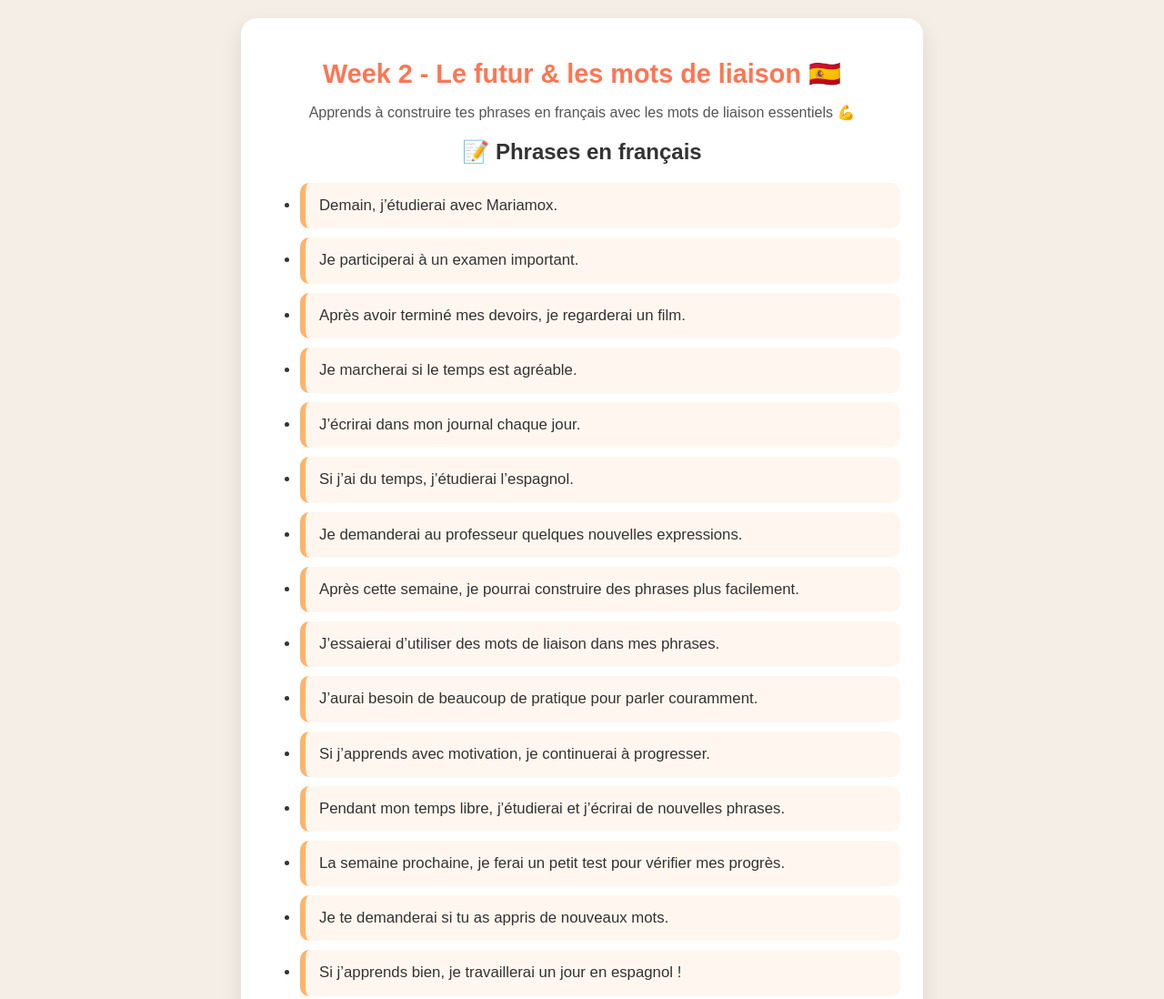
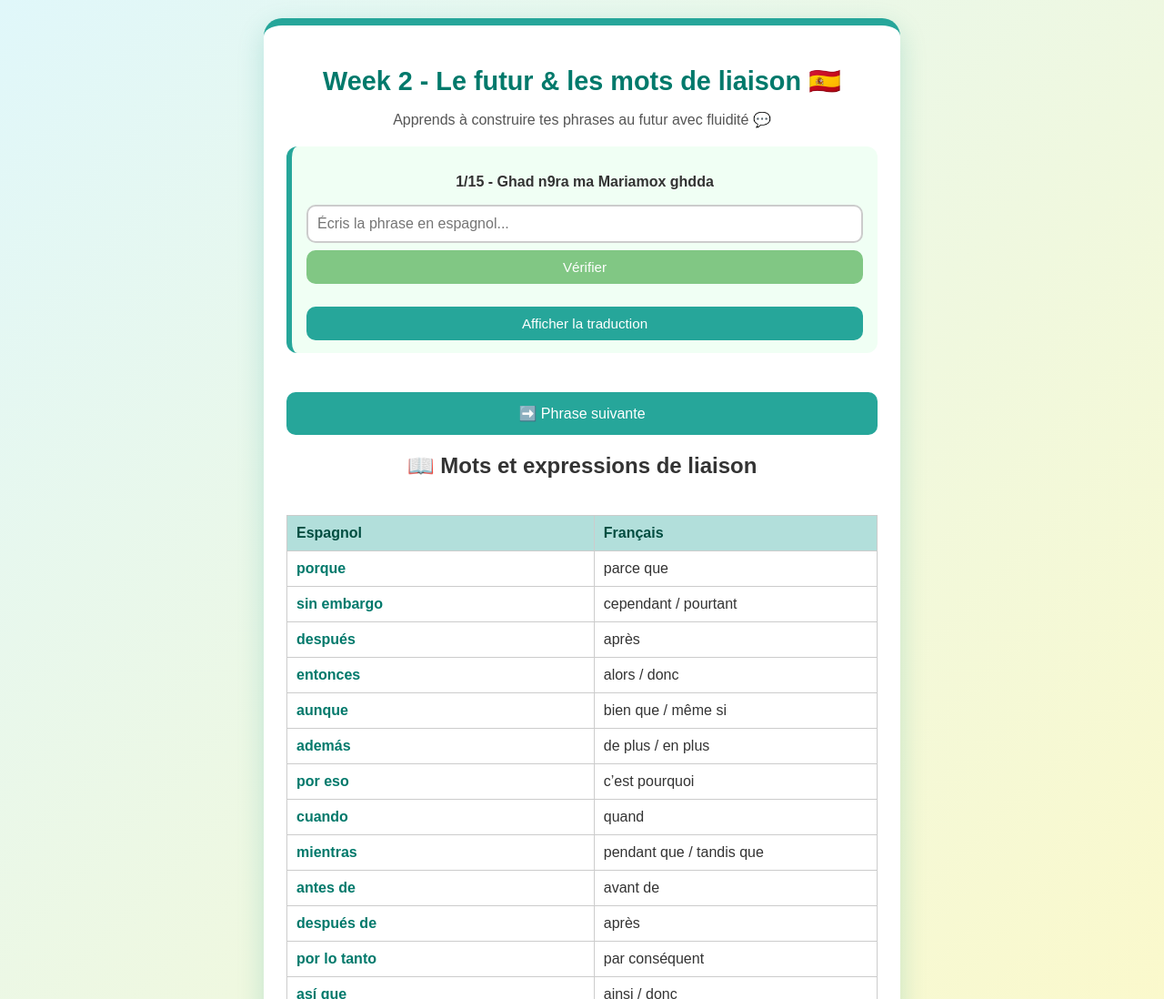
Before and after one commit to OthmaneWa3er/LearningSpanish, a plain HTML site: page week2.html in a window 1280 px wide. Shown: the top 1098 px of the page at 91% size. Drawn offline with Linux system fonts and the light colour scheme.

Commit message:
Update week2.html

```diff
--- a/week2.html
+++ b/week2.html
@@ -3,11 +3,11 @@
 <head>
   <meta charset="UTF-8">
   <meta name="viewport" content="width=device-width, initial-scale=1.0">
-  <title>Week 2 - Le futur & les mots de liaison 🇪🇸</title>
+  <title>Week 2 - Futur & Mots de liaison 🇪🇸</title>
   <style>
     body {
       font-family: 'Poppins', sans-serif;
-      background: #f5eee6;
+      background: linear-gradient(135deg, #e0f7fa, #fff9c4);
       margin: 0;
       padding: 20px 10px;
       color: #333;
@@ -17,73 +17,143 @@
 
     .container {
       width: 100%;
-      max-width: 700px;
+      max-width: 650px;
       background: white;
       padding: 25px;
-      border-radius: 18px;
-      box-shadow: 0 10px 25px rgba(0,0,0,0.1);
+      border-radius: 20px;
+      box-shadow: 0 10px 30px rgba(0, 150, 136, 0.2);
       text-align: center;
+      border-top: 8px solid #26a69a;
     }
 
     h1 {
       font-size: 1.8rem;
       margin-bottom: 8px;
-      color: #ff7553;
+      color: #00796b;
     }
 
     p.subtitle {
       color: #555;
       margin-bottom: 20px;
+      font-size: 1rem;
     }
 
-    ul {
-      text-align: left;
-      line-height: 1.8;
-      font-size: 1.05rem;
+    .sentence-card {
+      background: #f0fff4;
+      border-left: 6px solid #26a69a;
+      padding: 14px 16px;
+      margin-bottom: 18px;
+      border-radius: 12px;
+      transition: transform 0.3s;
     }
 
-    li {
-      background: #fff7ef;
-      border-left: 6px solid #ffb36b;
-      margin-bottom: 10px;
-      padding: 10px 15px;
-      border-radius: 10px;
-      transition: transform 0.2s;
+    .sentence-card:hover {
+      transform: translateY(-2px);
     }
 
-    li:hover {
-      transform: translateY(-2px);
+    .translation {
+      display: none;
+      margin-top: 10px;
+      color: #444;
+      font-size: 1rem;
+    }
+
+    .show-btn, .check-btn, .audio-btn, #nextBtn {
+      border: none;
+      border-radius: 10px;
+      color: white;
+      cursor: pointer;
+      transition: 0.3s;
+      font-size: 0.95rem;
+    }
+
+    .show-btn {
+      margin-top: 10px;
+      background: #26a69a;
+      padding: 10px 16px;
+      width: 100%;
+    }
+
+    .show-btn:hover {
+      background: #009688;
+    }
+
+    .input-area {
+      display: block;
+      margin-top: 12px;
+    }
+
+    .input-area input {
+      padding: 10px;
+      border: 2px solid #ccc;
+      border-radius: 10px;
+      width: 100%;
+      font-size: 1rem;
+      outline: none;
+      box-sizing: border-box;
+    }
+
+    .check-btn {
+      background: #81c784;
+      padding: 10px 16px;
+      margin-top: 8px;
+      width: 100%;
+    }
+
+    .check-btn:hover {
+      background: #66bb6a;
+    }
+
+    .feedback {
+      margin-top: 6px;
+      font-weight: 600;
+      font-size: 0.95rem;
+    }
+
+    .feedback.success { color: #2e7d32; }
+    .feedback.error { color: #c62828; }
+
+    #nextBtn {
+      margin-top: 25px;
+      background: #26a69a;
+      padding: 14px 24px;
+      width: 100%;
+      font-size: 1rem;
+    }
+
+    #nextBtn:hover {
+      background: #00796b;
     }
 
     table {
       width: 100%;
       border-collapse: collapse;
-      margin-top: 30px;
+      margin-top: 40px;
       font-size: 1rem;
     }
 
     th, td {
-      border: 1px solid #ddd;
+      border: 1px solid #ccc;
       padding: 10px;
       text-align: left;
     }
 
     th {
-      background: #ffe2c9;
-      color: #333;
+      background: #b2dfdb;
+      color: #004d40;
     }
 
     td:first-child {
       font-weight: 600;
-      color: #d15a00;
+      color: #00796b;
     }
 
     #backBtn {
       display: inline-block;
       margin-top: 25px;
       padding: 12px 20px;
-      background: #ff8d72;
-      color: white;
+      background: #80cbc4;
+      color: #004d40;
       border: none;
       border-radius: 12px;
       font-size: 1rem;
@@ -92,33 +162,18 @@
     }
 
     #backBtn:hover {
-      background: #ff7553;
+      background: #4db6ac;
+      color: white;
     }
   </style>
 </head>
 <body>
   <div class="container">
     <h1>Week 2 - Le futur & les mots de liaison 🇪🇸</h1>
-    <p class="subtitle">Apprends à construire tes phrases en français avec les mots de liaison essentiels 💪</p>
+    <p class="subtitle">Apprends à construire tes phrases au futur avec fluidité 💬</p>
 
-    <h2>📝 Phrases en français</h2>
-    <ul>
-      <li>Demain, j’étudierai avec Mariamox.</li>
-      <li>Je participerai à un examen important.</li>
-      <li>Après avoir terminé mes devoirs, je regarderai un film.</li>
-      <li>Je marcherai si le temps est agréable.</li>
-      <li>J’écrirai dans mon journal chaque jour.</li>
-      <li>Si j’ai du temps, j’étudierai l’espagnol.</li>
-      <li>Je demanderai au professeur quelques nouvelles expressions.</li>
-      <li>Après cette semaine, je pourrai construire des phrases plus facilement.</li>
-      <li>J’essaierai d’utiliser des mots de liaison dans mes phrases.</li>
-      <li>J’aurai besoin de beaucoup de pratique pour parler couramment.</li>
-      <li>Si j’apprends avec motivation, je continuerai à progresser.</li>
-      <li>Pendant mon temps libre, j’étudierai et j’écrirai de nouvelles phrases.</li>
-      <li>La semaine prochaine, je ferai un petit test pour vérifier mes progrès.</li>
-      <li>Je te demanderai si tu as appris de nouveaux mots.</li>
-      <li>Si j’apprends bien, je travaillerai un jour en espagnol !</li>
-    </ul>
+    <div id="sentences"></div>
+    <button id="nextBtn">➡️ Phrase suivante</button>
 
     <h2>📖 Mots et expressions de liaison</h2>
     <table>
@@ -145,7 +200,106 @@
       <tr><td>sobre todo</td><td>surtout / avant tout</td></tr>
     </table>
 
-    <button id="backBtn" onclick="location.href='index.html'">⬅️ Revenir au menu principal</button>
+    <button id="backBtn" onclick="location.href='index.html'">⬅️ Retour au menu principal</button>
   </div>
+
+  <script>
+    document.addEventListener("DOMContentLoaded", () => {
+      const sentences = [
+        ["1/15 - Ghad n9ra ma Mariamox ghdda", "Mañana estudiaré con Mariamox"],
+        ["2/15 - Ghad nkoun mcharik f wa7ed l'examen", "Participaré en un examen importante"],
+        ["3/15 - Ba3d ma nsali, ghad nchoof wa7ed film", "Después de terminar, veré una película"],
+        ["4/15 - Ghadi ntmacha ila kan jaw mzyan", "Caminaré si hace buen tiempo"],
+        ["5/15 - Ghad nkteb journali kola nhar", "Escribiré mi diario cada día"],
+        ["6/15 - W ila 3ndi wa9t, ghad nqra espagnol", "Y si tengo tiempo, estudiaré español"],
+        ["7/15 - Ghad nsol lprof 3la chi expressions jdida", "Preguntaré al profesor sobre nuevas expresiones"],
+        ["8/15 - B3d had semaine, ghad n9der nder phrases akthar", "Después de esta semana podré hacer más frases"],
+        ["9/15 - Ghad n7awel nst3mel les mots de liaison", "Intentaré usar conectores"],
+        ["10/15 - Ghad n7taj pratique bzzaf bach nkoun fluent", "Necesitaré mucha práctica para ser fluido"],
+        ["11/15 - Ila t3lmt b zid lmotivation, ghadi nwasel", "Si aprendo con motivación, continuaré"],
+        ["12/15 - Wa9t lferagh ghad nqra w njrb phrases jdida", "En mi tiempo libre estudiaré y probaré nuevas frases"],
+        ["13/15 - L semaine jaya ghadi nder test 3la hadchi", "La próxima semana haré una prueba sobre esto"],
+        ["14/15 - Ghad nsoulek ila 3raft chi mot jdida", "Te preguntaré si aprendiste nuevas palabras"],
+        ["15/15 - W ila t3lmt mzyan, ghadi nkhdem b l’espagnol", "Y si aprendo bien, trabajaré en español"]
+      ];
+
+      let index = 0;
+      const container = document.getElementById("sentences");
+      const nextBtn = document.getElementById("nextBtn");
+
+      const speakSpanish = text => {
+        const utter = new SpeechSynthesisUtterance(text);
+        utter.lang = "es-ES";
+        utter.rate = 1;
+        speechSynthesis.speak(utter);
+      };
+
+      const normalizeText = str =>
+        str.toLowerCase().normalize("NFD").replace(/[\u0300-\u036f]/g, "").trim();
+
+      const showNextSentence = () => {
+        if (index >= sentences.length) {
+          nextBtn.disabled = true;
+          nextBtn.innerText = "🎉 Toutes les phrases sont terminées !";
+          return;
+        }
+
+        const [darija, es] = sentences[index];
+        const card = document.createElement("div");
+        card.classList.add("sentence-card");
+
+        card.innerHTML = `
+          <p><strong>${darija}</strong></p>
+          <div class="input-area">
+            <input type="text" placeholder="Écris la phrase en espagnol...">
+            <button class="check-btn">Vérifier</button>
+            <p class="feedback"></p>
+          </div>
+          <button class="show-btn">Afficher la traduction</button>
+          <p class="translation">${es}</p>
+          <button class="audio-btn">🔊 Écouter</button>
+        `;
+
+        const showBtn = card.querySelector(".show-btn");
+        const translation = card.querySelector(".translation");
+        const audioBtn = card.querySelector(".audio-btn");
+        const inputArea = card.querySelector(".input-area");
+        const input = inputArea.querySelector("input");
+        const checkBtn = inputArea.querySelector(".check-btn");
+        const feedback = inputArea.querySelector(".feedback");
+
+        translation.style.display = "none";
+        audioBtn.style.display = "none";
+
+        showBtn.addEventListener("click", () => {
+          const isHidden = translation.style.display === "none";
+          translation.style.display = isHidden ? "block" : "none";
+          audioBtn.style.display = isHidden ? "inline-block" : "none";
+          inputArea.style.display = isHidden ? "none" : "block";
+          feedback.textContent = "";
+          showBtn.textContent = isHidden ? "Masquer la traduction" : "Afficher la traduction";
+        });
+
+        checkBtn.addEventListener("click", () => {
+          const userAnswer = normalizeText(input.value);
+          const correctAnswer = normalizeText(es);
+          if (userAnswer === correctAnswer) {
+            feedback.textContent = "✅ Excellent !";
+            feedback.className = "feedback success";
+          } else {
+            feedback.textContent = "❌ Presque ! Essaie encore 😅";
+            feedback.className = "feedback error";
+          }
+        });
+
+        audioBtn.addEventListener("click", () => speakSpanish(es));
+        container.appendChild(card);
+        index++;
+      };
+
+      nextBtn.addEventListener("click", showNextSentence);
+      showNextSentence();
+    });
+  </script>
 </body>
 </html>
```
